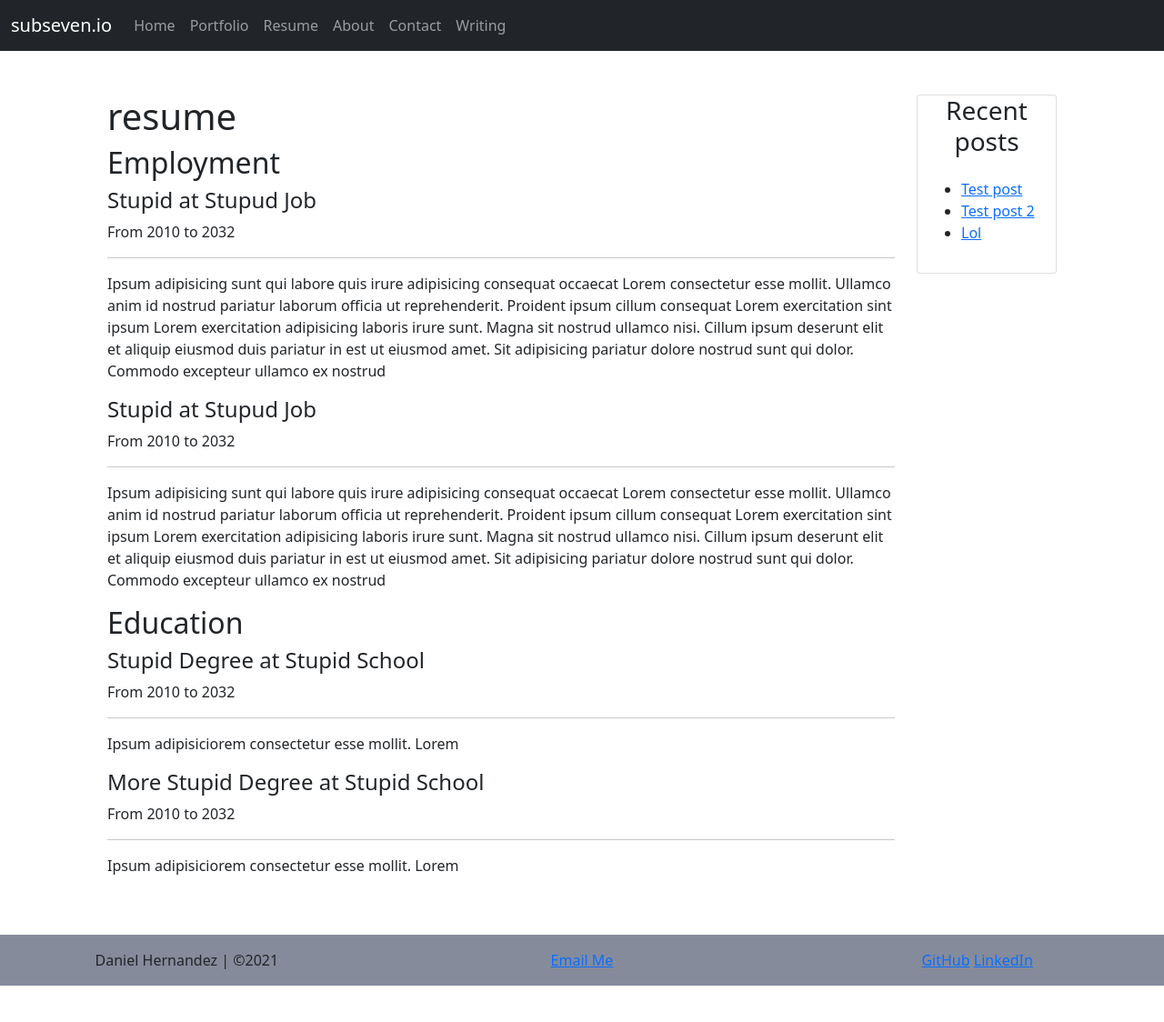
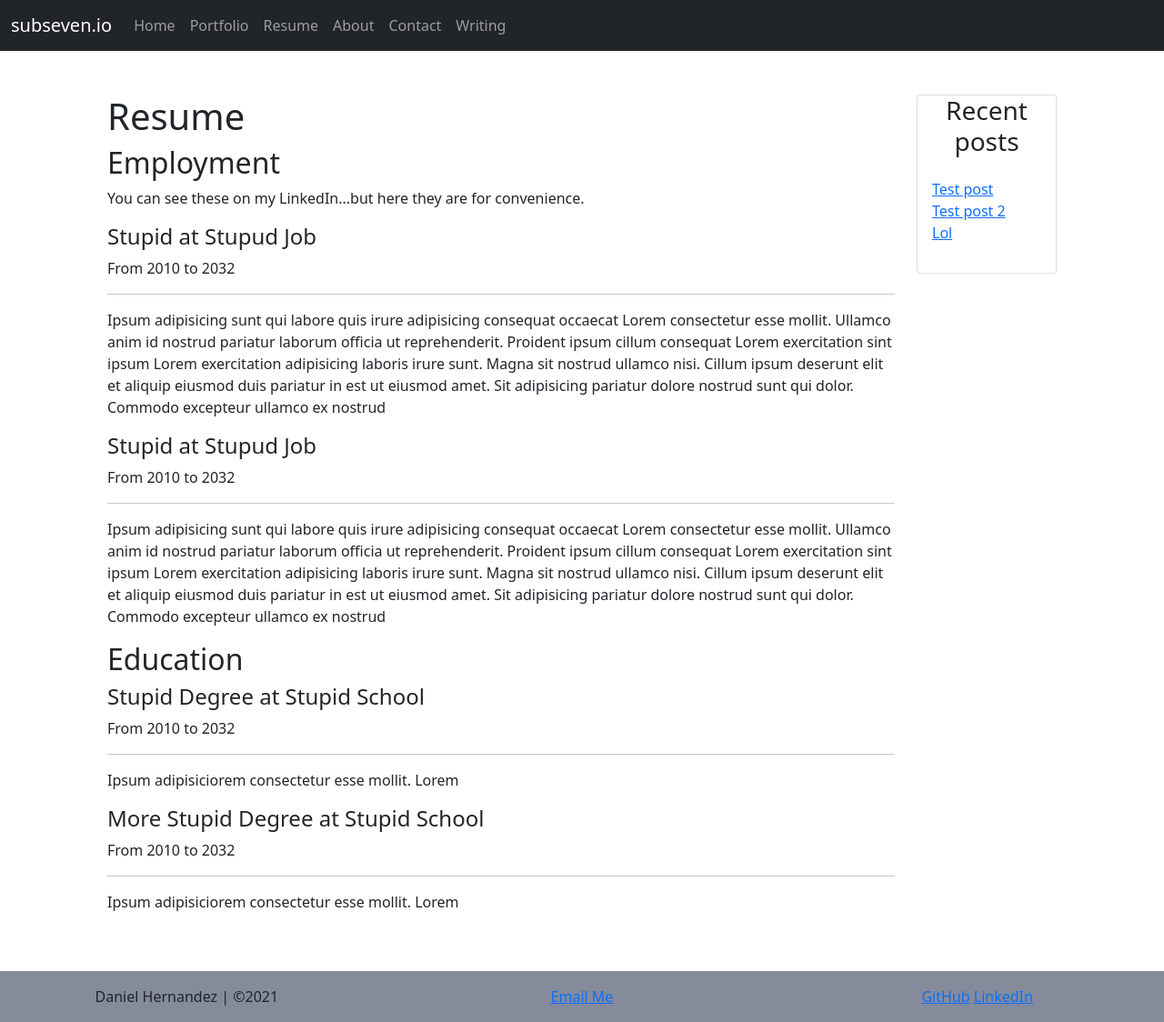
Before and after one commit to subsevenx/jekyll-subseven.io, a Jekyll site: the page built from resume.html, in a window 1280 px wide and 1124 px high. Shown: the whole window at 91% size. Built offline with Jekyll 4.4.1, drawn with Linux system fonts in a browser that asks for light colours.

Commit message:
style changes and adding more templates

```diff
--- a/404.html
+++ b/404.html
@@ -1,6 +1,5 @@
 ---
-layout: wrapper
+layout: 404
 title: "404"
 ---
-
-<h1> What you were looking for could not be found :( </h1>
+<h2> What you were looking for could not be found :( </h2>
--- a/_includes/sidebar.html
+++ b/_includes/sidebar.html
@@ -1,11 +1,12 @@
-<div class="card text-right">
+<aside class="card text-right">
+<section>
     <h3 class="text-center" >Recent posts  </h3>
     <div class="card-body">
-    <ul>
+        <ul class="list-unstyled text-left">
             {% for post in site.posts limit: 5 %}
             <li><a href="{{ post.url }}">{{ post.title}}</a></li>
             {% endfor %}
         </ul>
-
     </div>
-</div>
+</section>
+</aside>
--- /dev/null
+++ b/_layouts/404.html
@@ -0,0 +1,5 @@
+---
+layout: wrapper
+---
+
+{% include page_content.html %}
--- a/_layouts/post.html
+++ b/_layouts/post.html
@@ -8,10 +8,10 @@
             <span> By: {{page.author}} </span>
             <div>
                 {% if page.image %}
-                <img src="{{ page.image | relative_url}}" alt="">
+                <img src="{{ page.image | relative_url}}" class="img-fluid" alt="">
                 {% else %}
                 <!-- Fallback image in case of no image declared in the post -->
-                <img src="/assets/img/featured/img.png" alt="">
+                <img src="/assets/img/featured/img.png" class="img-fluid" alt="">
                 {% endif %}
 
             </div>
--- a/blog.html
+++ b/blog.html
@@ -1,16 +1,16 @@
 ---
 layout: blog
-title: "All posts"
+title: "Writings"
 ---
 
-<p>These are the posts I've made on the site: </p>
+<p>These are the posts I've made on the site:</p>
 
 <ul>
   {% for post in site.posts %}
   <li>
     <a href="{{ post.url }}">{{ post.title}}</a>
     <span class="post-date">{{ post.date | date: "%b %-d, %Y" }}</span>
-      <p>{{ post.excerpt |strip_html | truncatewords: 30  }}</p>
+    <p>{{ post.excerpt |strip_html | truncatewords: 30 }}</p>
   </li>
   {% endfor %}
 </ul>
--- a/resume.html
+++ b/resume.html
@@ -1,26 +1,29 @@
 ---
 layout: resume
-title: "resume"
+title: "Resume"
+description: You can see these on my LinkedIn...but here they are for convenience.
 ---
 
-<h2 class="header-c">Employment</h2>
+<h2>Employment</h2>
+
+<p>{{ page.description }}</p>
 
 {% for item in site.data.exp.list %}
-<div class="body-c">
-  <h4 class="name-c">{{ item.title }} at {{ item.job }}</h4>
-  <span class="it"> From {{ item.start }} to {{ item.end }}</span>
-  <hr class="divider" />
-  <p class="blurb-c">{{ item.blurb }}</p>
+<div>
+  <h4>{{ item.title }} at {{ item.job }}</h4>
+  <span> From {{ item.start }} to {{ item.end }}</span>
+  <hr />
+  <p>{{ item.blurb }}</p>
 </div>
 
 {% endfor %}
 
-<h2 class="header-c">Education</h2>
+<h2>Education</h2>
 
 {% for item in site.data.ed.list %}
-<div class="body-c">
-  <h4 class="name-c"> {{ item.degree }} at {{ item.school }}</h4> <span class="it"> From {{ item.start }} to {{ item.end }}</span>
-  <hr class="divider">
-  <p class="blurb-c">{{ item.blurb }}</p>
+<div>
+  <h4> {{ item.degree }} at {{ item.school }}</h4> <span class="it"> From {{ item.start }} to {{ item.end }}</span>
+  <hr/>
+  <p>{{ item.blurb }}</p>
 </div>
 {% endfor %}
```
Also changed, not shown: _data/home.yml (added). Lines whose indentation alone changed are shown as unchanged.
